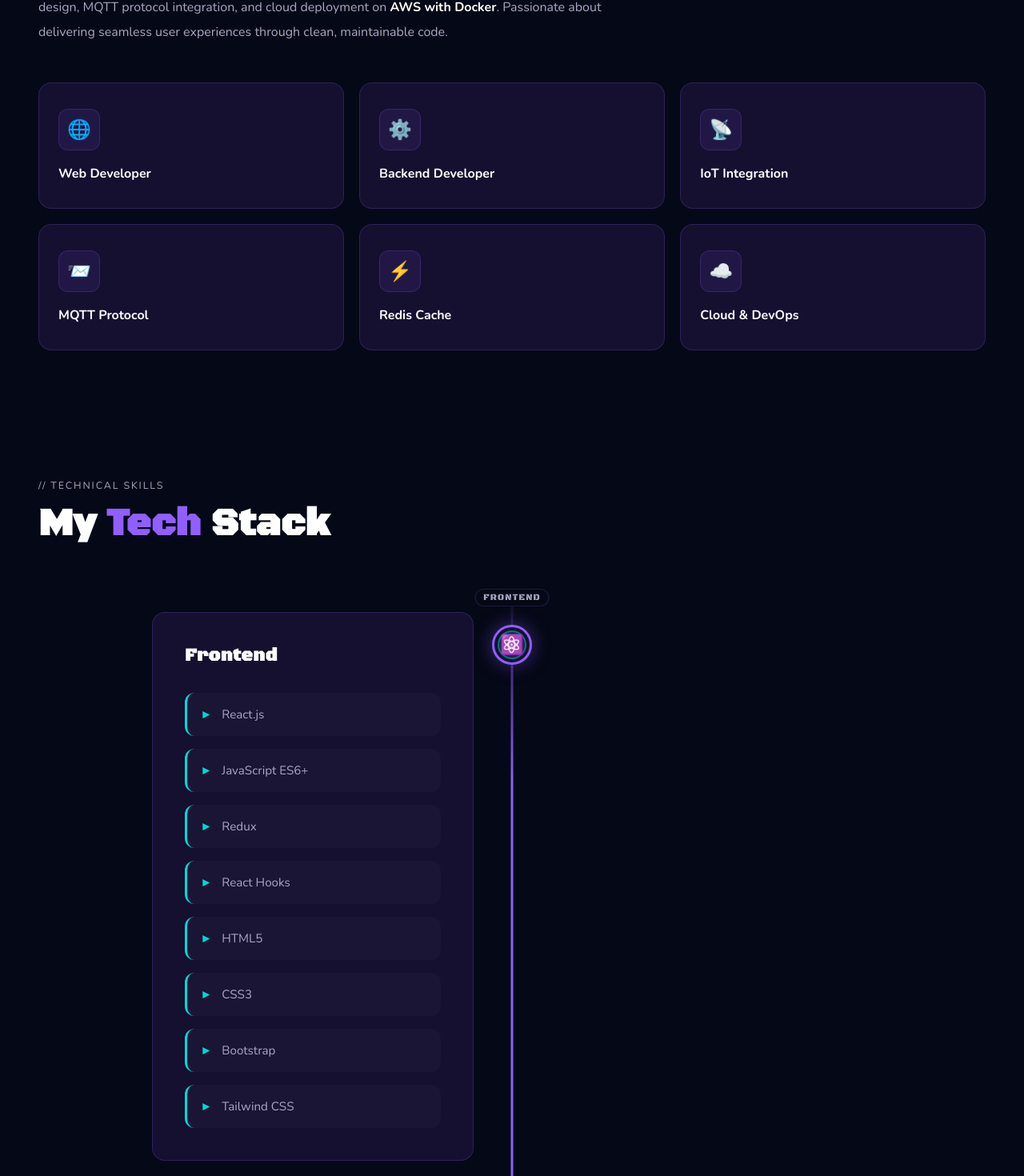
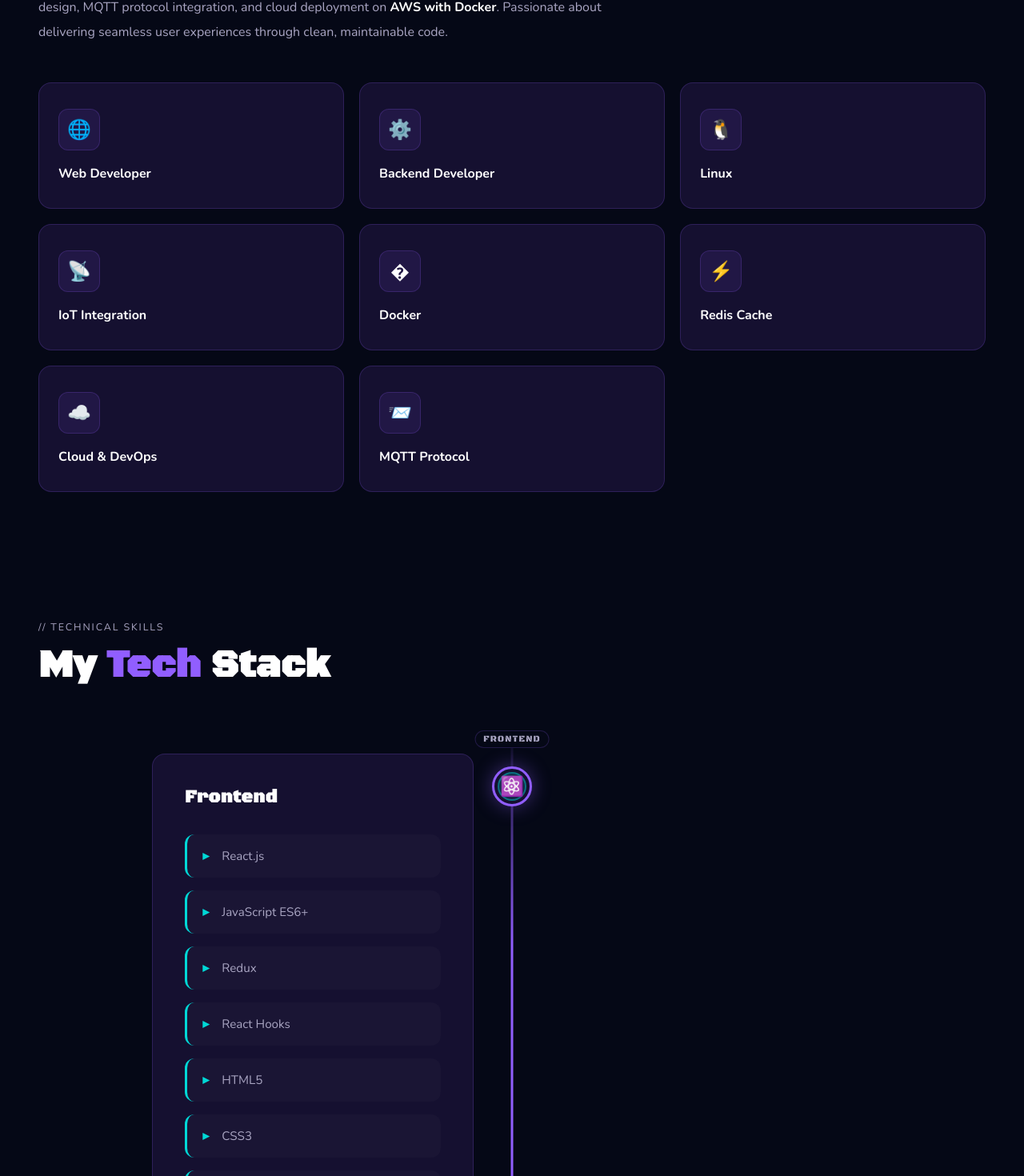
Before and after one commit to Samithsr/portfolio, a React (Vite) app: page / in a window 1280 px wide. Shown: the part 1134-2604 px from the top of the page at 80% size. Built offline with nearby package versions, Linux system fonts and the light colour scheme.

Commit message:
update skills linux and docker

```diff
--- a/src/components/About.jsx
+++ b/src/components/About.jsx
@@ -19,13 +19,17 @@
           <div className="service-icon">⚙️</div>
           <div className="service-name">Backend Developer</div>
         </div>
+        <div className="service-card reveal" style={{transitionDelay:'0.15s'}}>
+          <div className="service-icon">🐧</div>
+          <div className="service-name">Linux</div>
+        </div>
         <div className="service-card reveal" style={{transitionDelay:'0.2s'}}>
           <div className="service-icon">📡</div>
           <div className="service-name">IoT Integration</div>
         </div>
         <div className="service-card reveal" style={{transitionDelay:'0.25s'}}>
-          <div className="service-icon">📨</div>
-          <div className="service-name">MQTT Protocol</div>
+          <div className="service-icon">�</div>
+          <div className="service-name">Docker</div>
         </div>
         <div className="service-card reveal" style={{transitionDelay:'0.3s'}}>
           <div className="service-icon">⚡</div>
@@ -35,6 +39,10 @@
           <div className="service-icon">☁️</div>
           <div className="service-name">Cloud & DevOps</div>
         </div>
+        <div className="service-card reveal" style={{transitionDelay:'0.4s'}}>
+          <div className="service-icon">📨</div>
+          <div className="service-name">MQTT Protocol</div>
+        </div>
       </div>
     </section>
   );
--- a/src/components/TechStackTimeline.jsx
+++ b/src/components/TechStackTimeline.jsx
@@ -53,6 +53,10 @@
         "EC2",
         "IAM CI/CD",
         "Docker",
+        "Linux",
+        "Bash Scripting",
+        "SSH",
+        "Vim/NeoVim",
         "GitHub",
         "Postman",
         "Git"
```
